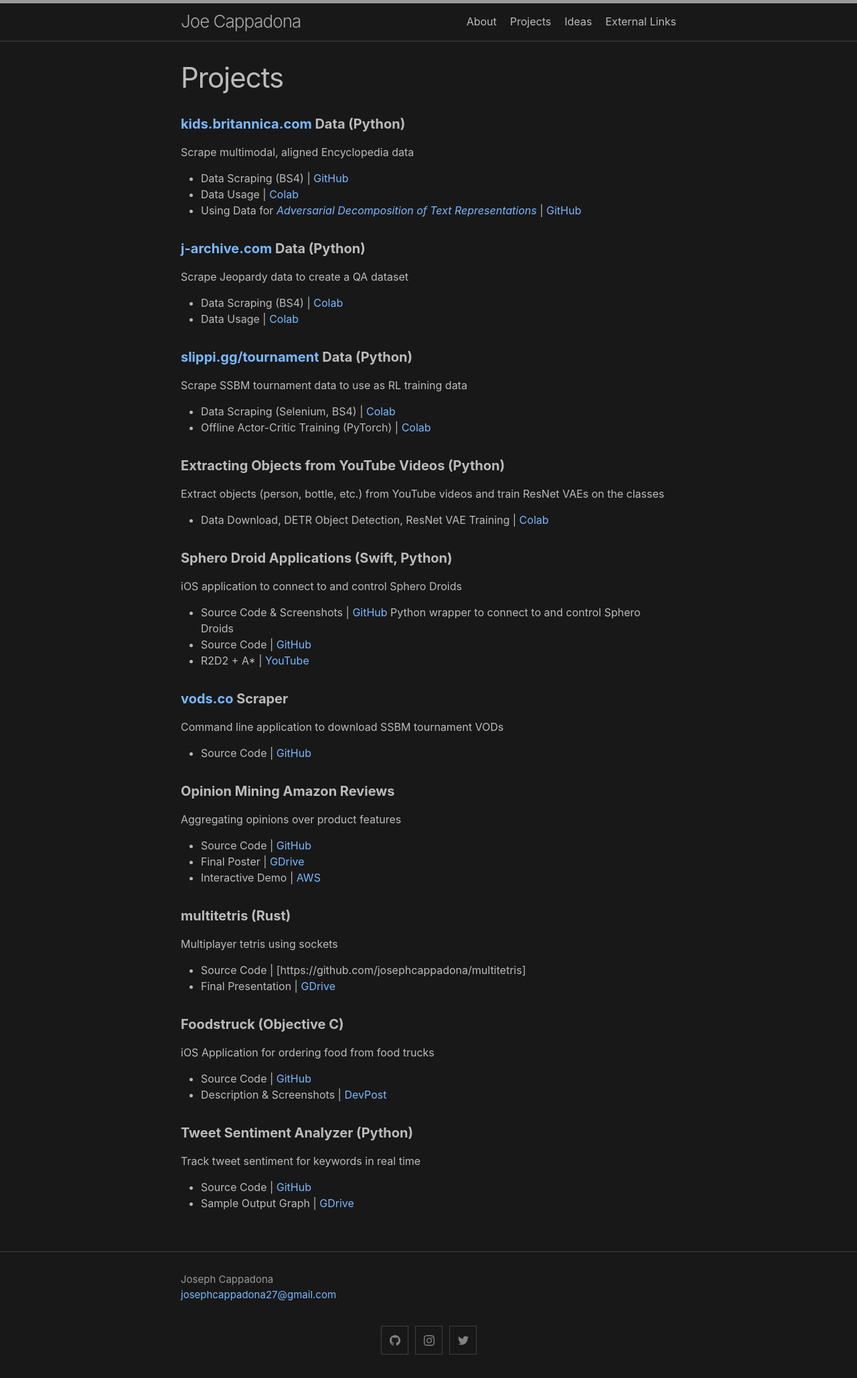
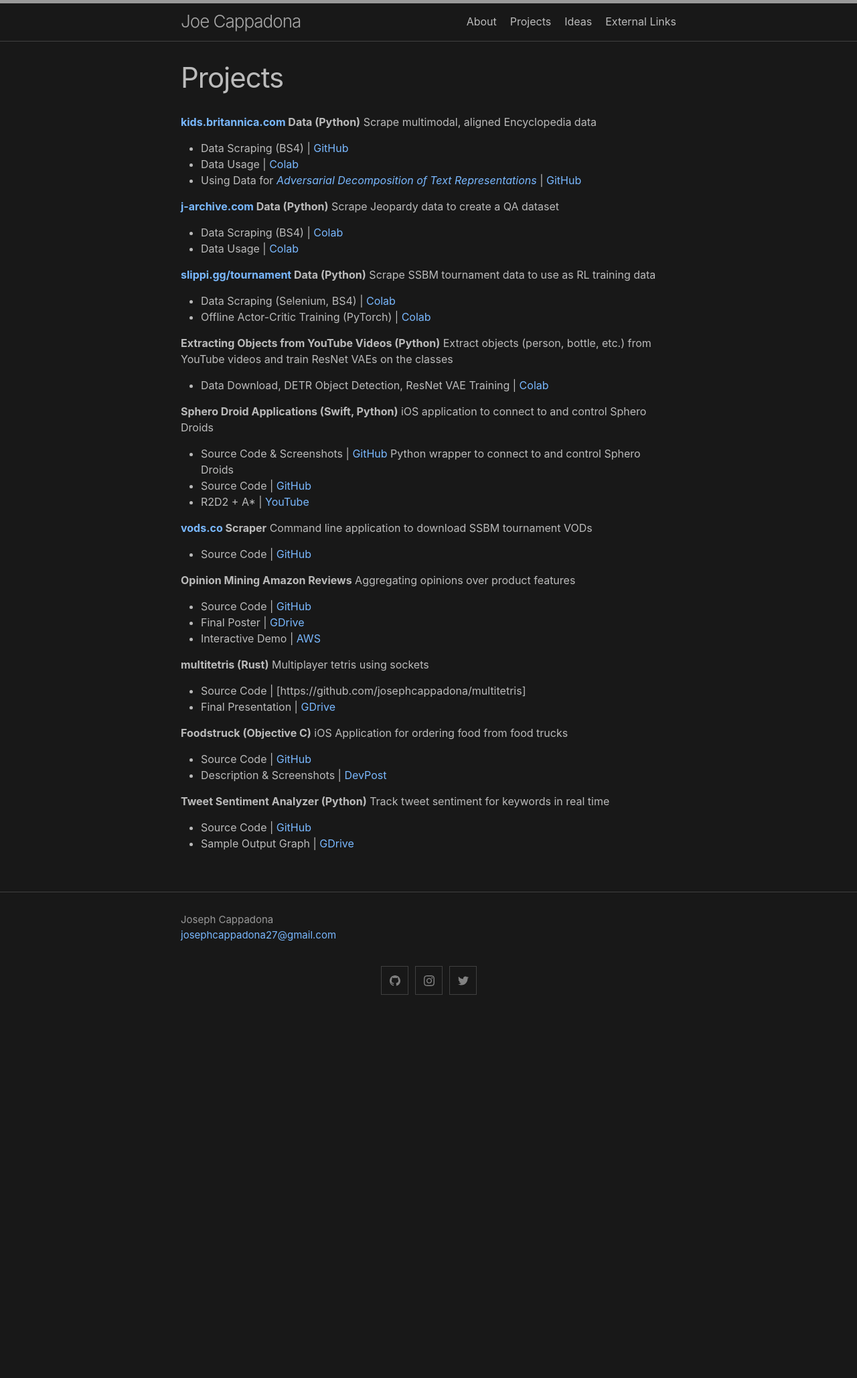
Before and after one commit to josephcappadona/josephcappadona.github.io, a Jekyll site: the page built from projects.md, in a window 1280 px wide. Shown: the whole page at 67% size. Built offline with Jekyll 4.4.1, drawn with Linux system fonts in a browser that asks for light colours; after the commit the page ends 1520 px from its top, so only the background shows below that.

```diff
--- a/projects.md
+++ b/projects.md
@@ -4,54 +4,63 @@ title: Projects
 permalink: /projects/
 ---
 
-#### **[kids.britannica.com](https://kids.britannica.com) Data (Python)**
+**[kids.britannica.com](https://kids.britannica.com) Data (Python)**
 Scrape multimodal, aligned Encyclopedia data
   * Data Scraping (BS4) \| [GitHub](https://github.com/josephcappadona/kids_britannica/tree/dev/kids_britannica)
   * Data Usage \| [Colab](https://colab.research.google.com/drive/1r1xf4Xnk2Vej_l6GxiqFkxg89YFBqYQY)
   * Using Data for [*Adversarial Decomposition of Text Representations*](https://arxiv.org/abs/1808.09042) \| [GitHub](https://github.com/josephcappadona/adversarial_decomposition)
 
-#### **[j-archive.com](https://j-archive.com) Data (Python)**
+
+**[j-archive.com](https://j-archive.com) Data (Python)**
 Scrape Jeopardy data to create a QA dataset
   * Data Scraping (BS4) \| [Colab](https://colab.research.google.com/drive/1Md2zFZivl3QgXmuUNMjIT2mDLgB158gY)
   * Data Usage \| [Colab](https://colab.research.google.com/drive/1X99ypJ3E_6jrc76I5DnMKrjgkmezEGvv)
 
-#### **[slippi.gg/tournament](https://slippi.gg/tournaments) Data (Python)**
+
+**[slippi.gg/tournament](https://slippi.gg/tournaments) Data (Python)**
 Scrape SSBM tournament data to use as RL training data
   * Data Scraping (Selenium, BS4) \| [Colab](https://colab.research.google.com/drive/1Os4pK85UWkOmBO-7Mwq6cF9geWYEglSZ)
   * Offline Actor-Critic Training (PyTorch) \| [Colab](https://colab.research.google.com/drive/1cOEV2DYb86r2oujalaSt-c68CpnzHRjZ)
 
-#### **Extracting Objects from YouTube Videos (Python)**
+
+**Extracting Objects from YouTube Videos (Python)**
 Extract objects (person, bottle, etc.) from YouTube videos and train ResNet VAEs on the classes
   * Data Download, DETR Object Detection, ResNet VAE Training \| [Colab](https://github.com/josephcappadona/machine-learning-notebooks/blob/main/vision/%5BPyTorch%5D%20YouTube%20ResNetVAE.ipynb)
 
-#### **Sphero Droid Applications (Swift, Python)**
+
+**Sphero Droid Applications (Swift, Python)**
 iOS application to connect to and control Sphero Droids
   * Source Code & Screenshots \| [GitHub](https://github.com/josephcappadona/sphero-r2d2-iOS)
 Python wrapper to connect to and control Sphero Droids
   * Source Code \| [GitHub](https://github.com/josephcappadona/sphero-project)
   * R2D2 + A* \| [YouTube](https://www.youtube.com/watch?v=qjIhtkhbPT8)
 
-#### **[vods.co](https://vods.co) Scraper**
+
+**[vods.co](https://vods.co) Scraper**
 Command line application to download SSBM tournament VODs
   * Source Code \| [GitHub](https://github.com/josephcappadona/vods-scraper)
 
-#### **Opinion Mining Amazon Reviews**
+
+**Opinion Mining Amazon Reviews**
 Aggregating opinions over product features
   * Source Code \| [GitHub](https://github.com/josephcappadona/opinion-mining-amazon-reviews)
   * Final Poster \| [GDrive](https://drive.google.com/file/d/1CqQFCXgYBRaFOQQS3yTzbhTql5uwcVkO/)
   * Interactive Demo \| [AWS](http://cis401-frontend.s3-website-us-east-1.amazonaws.com/)
 
-#### **multitetris (Rust)**
+
+**multitetris (Rust)**
 Multiplayer tetris using sockets
   * Source Code \| [https://github.com/josephcappadona/multitetris]
   * Final Presentation \| [GDrive](https://docs.google.com/presentation/d/1XXDWQEsQC_ybpI_j3CtzlZwtevSpchEtIelRVSSNbDE)
 
-#### **Foodstruck (Objective C)**
+
+**Foodstruck (Objective C)**
 iOS Application for ordering food from food trucks
   * Source Code \| [GitHub](https://github.com/cerenali/Foodstruck)
   * Description & Screenshots \| [DevPost](https://devpost.com/software/foodstruck)
 
-#### **Tweet Sentiment Analyzer (Python)**
+
+**Tweet Sentiment Analyzer (Python)**
 Track tweet sentiment for keywords in real time
 * Source Code \| [GitHub](https://github.com/ryin1/twitter-sentiment)
 * Sample Output Graph \| [GDrive](https://drive.google.com/file/d/10jHCvpG1HVmzvRtU11aTGmyfQTjIiDZc)
```
